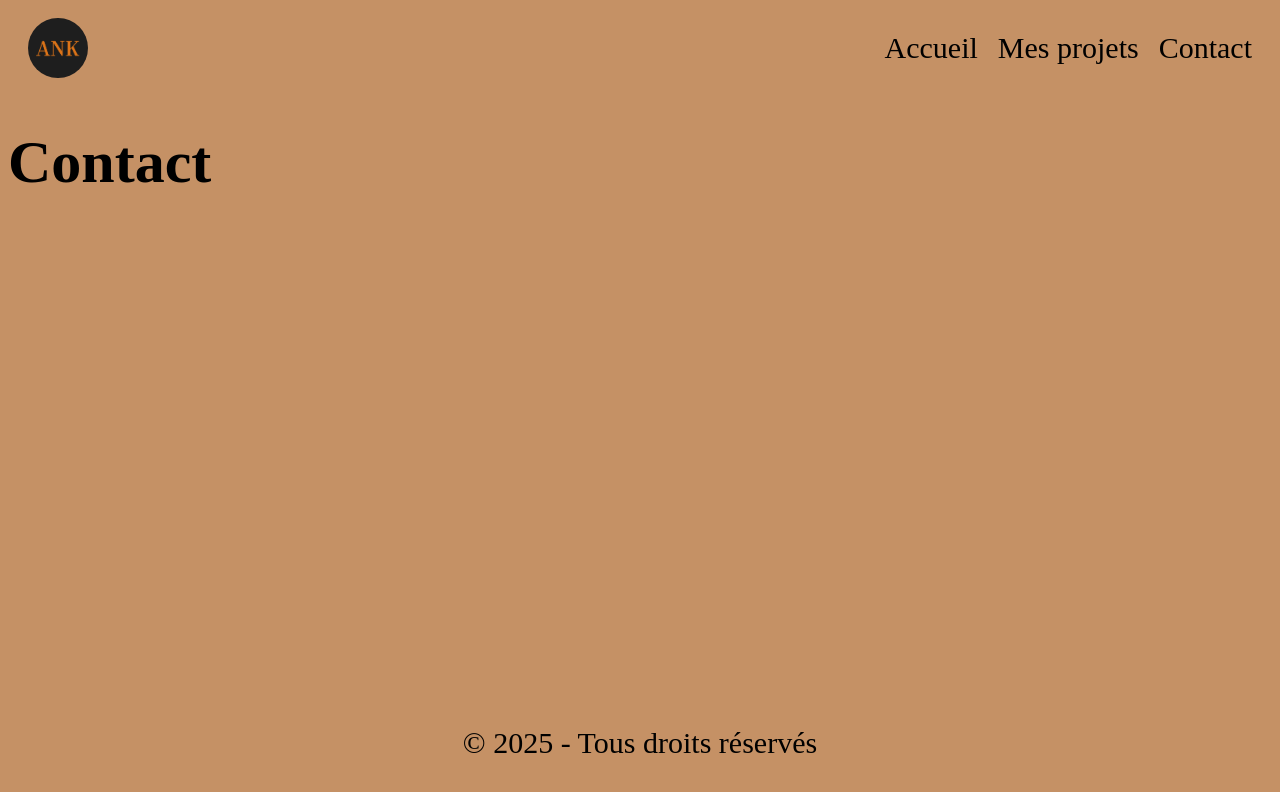
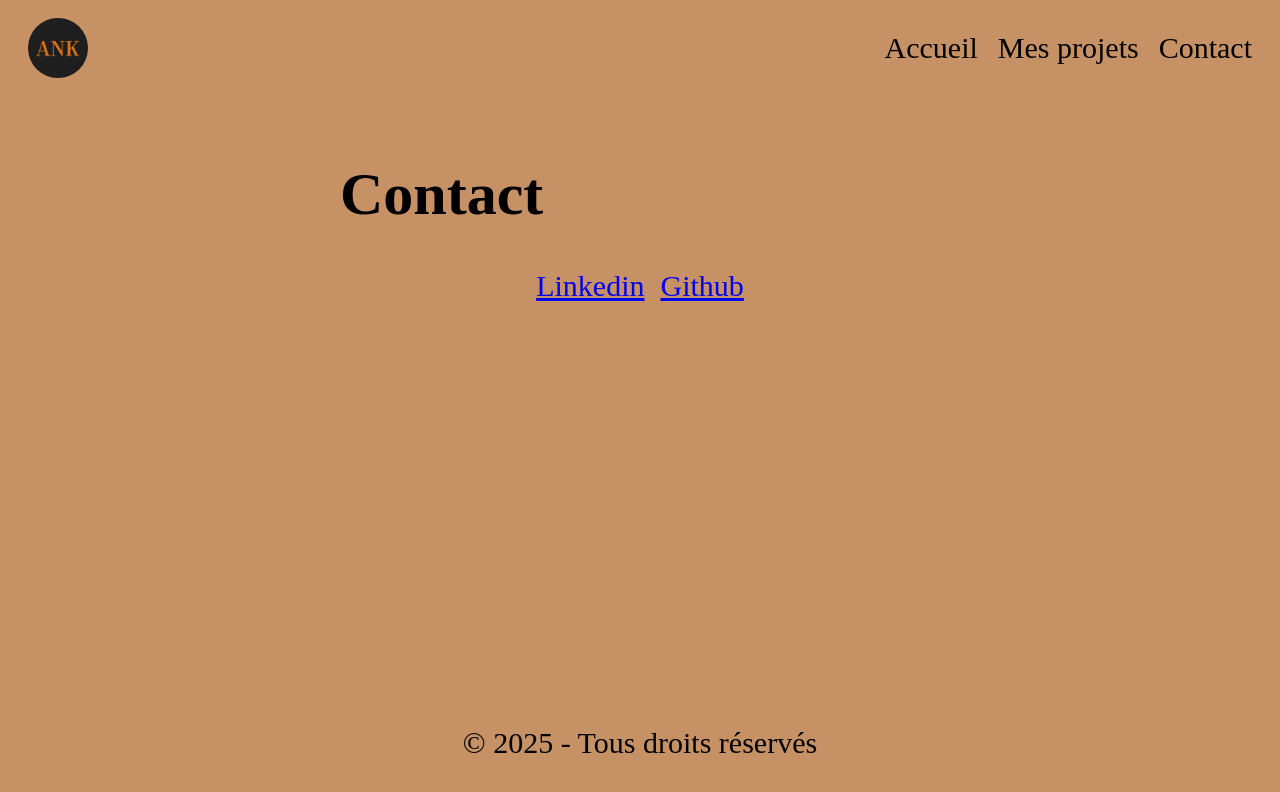
Before and after one commit to Anthonynoel22/Portfolio-Anthony, a React (Vite) app in the folder portfolio/: page /contact in a window 1280 px wide. Shown: the top 792 px of the page. Built offline with nearby package versions, Linux system fonts and the light colour scheme.

Commit message:
add favicon + WIP home and contact

```diff
--- a/portfolio/index.html
+++ b/portfolio/index.html
@@ -2,7 +2,7 @@
 <html lang="fr">
   <head>
     <meta charset="UTF-8" />
-    <link rel="icon" type="image/svg+xml" href="/vite.svg" />
+    <link rel="icon" type="image/svg+xml" href="/Logo portfolio.png" />
     <meta name="viewport" content="width=device-width, initial-scale=1.0" />
     <meta name="description" content="Voici mon portfolio avec mes project que j'enrichi au fil du temps">
     <title>Portfolio-Anthony</title>
--- a/portfolio/src/components/Contact/Contact.jsx
+++ b/portfolio/src/components/Contact/Contact.jsx
@@ -1,10 +1,30 @@
 import React from "react";
-
+import {Link} from "react-router-dom";
+import "./Contact.scss";
 
 function Contact() {
     return (
-        <div>
+        <div className="contact-container">
             <h1>Contact</h1>
+            <div className="links-container">
+            <Link
+                to="https://www.linkedin.com/in/anthony-noel-kiruparajah/"
+                target="_blank"
+                rel="noopener noreferrer"
+                aria-label="Ouvrir Linkedin dans un nouvel onglet"
+                aria-describedby="linkedin-desc"
+            >Linkedin
+            </Link>
+
+            <Link
+                to="https://github.com/Anthonynoel22/"
+                target="_blank"
+                rel="noopener noreferrer"
+                aria-label="Ouvrir Github dans un nouvel onglet"
+                aria-describedby="github-desc"
+            >Github
+            </Link>
+            </div>
         </div>
     );
 };
--- a/portfolio/src/components/Contact/Contact.scss
+++ b/portfolio/src/components/Contact/Contact.scss
@@ -0,0 +1,12 @@
+.contact-container {
+    max-width: 600px;
+    margin: 0 auto;
+    padding: 2rem;
+}
+
+.links-container {
+    display: flex;
+    justify-content: center;
+    gap: 1rem;
+    flex-wrap: wrap;
+}
--- a/portfolio/src/components/Home/Home.jsx
+++ b/portfolio/src/components/Home/Home.jsx
@@ -1,11 +1,10 @@
 import React from "react";
-import { Link } from "react-router-dom";
 import "./Home.scss";
 
 
 function Home(){
     return (
-        <div >
+        <div className="home">
         <p>  Hey, je suis <strong>Anthony NOEL KIRUPARAJAH</strong>,<br />
         Je suis développeur Full-Stack, spécialisée en accessibilité numérique
         (A11Y). Passionnée par le développement front-end et back-end, j'aime
--- a/portfolio/src/components/Home/Home.scss
+++ b/portfolio/src/components/Home/Home.scss
@@ -0,0 +1,7 @@
+.home {
+  min-height: 100vh;      // prend toute la hauteur de la fenêtre
+    display: flex;
+  justify-content: center; // centre horizontalement
+  align-items: center;     // centre verticalement
+  text-align: center;      // centre le texte dans le paragraphe
+}
```
Also changed, not shown: portfolio/public/Logo portfolio.png (added).
